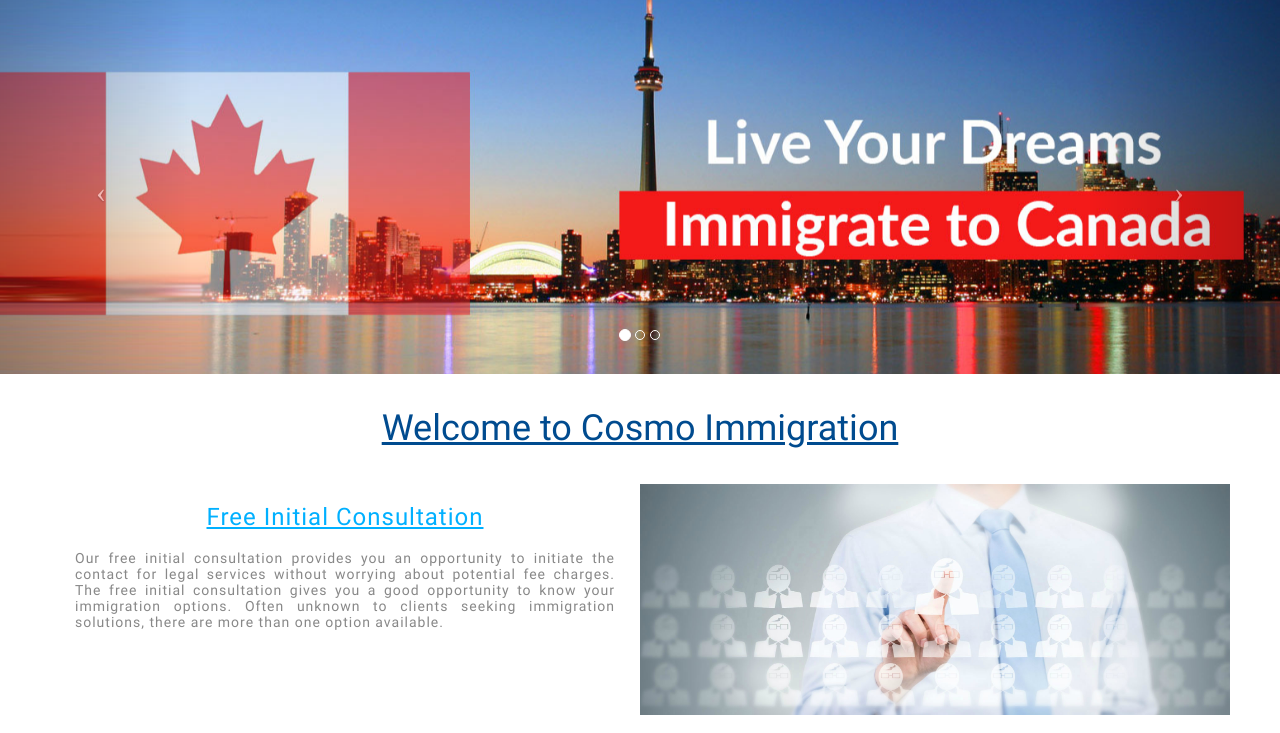
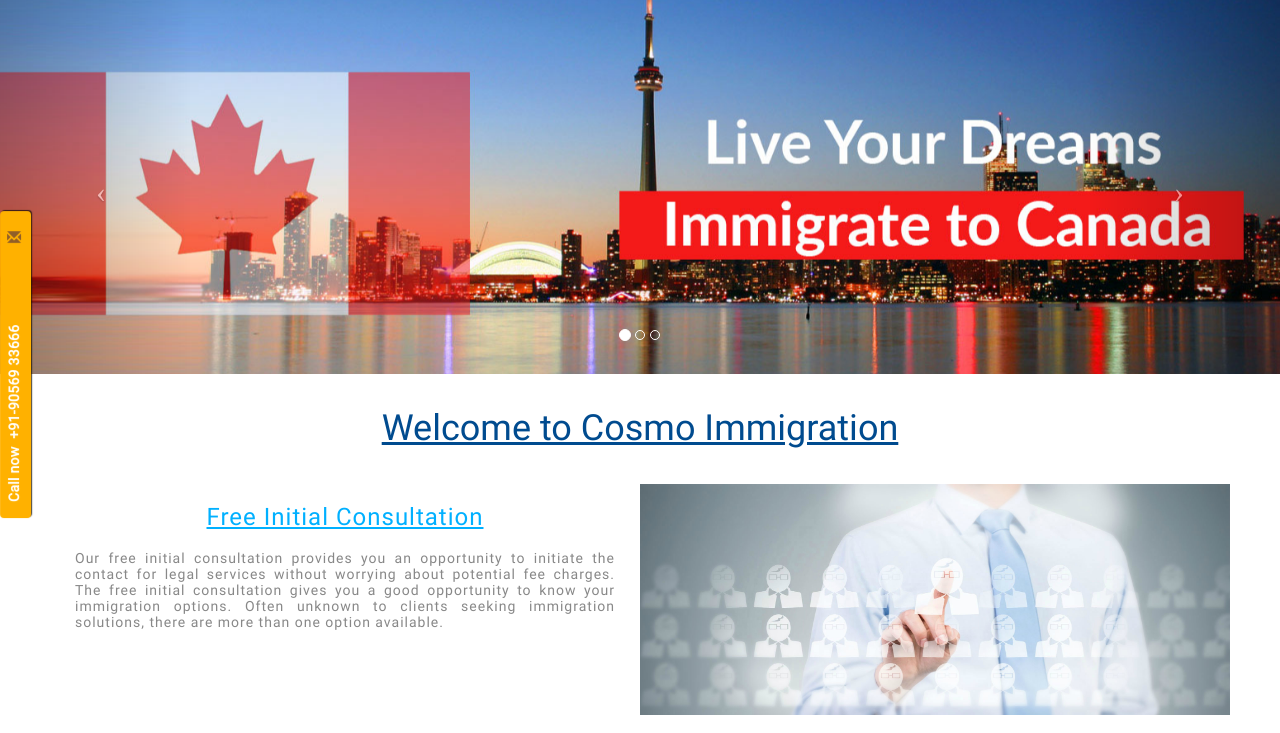
Before and after one commit to suhailgupta03/cosmo-immigration, a PHP site: page / in a window 1280 px wide. Shown: the part 51-784 px from the top of the page. Run offline with PHP 8.4, Linux system fonts and the light colour scheme.

Commit message:
added contact me sticky widget

```diff
--- a/css/modern-business.css
+++ b/css/modern-business.css
@@ -224,6 +224,7 @@
 .navbar-custom .nav>li>a:focus,.navbar-custom .nav>li>a:hover {
     color: #aaa;
     background-color: transparent;
+    text-decoration: none;
 }
 
 .country-heading{
@@ -318,3 +319,86 @@
 .bottom-content{
 	display:inline-block;
 }
+
+.call-us-alert {
+	background-color: #FFB100;
+    border-radius: 4px;
+    height: 31px;
+	width: 24%;
+    top: 50%;
+    /*margin-left:-107px;*/
+    left: -10.8%;
+    position: fixed;
+    z-index: 10;
+	-webkit-transform: rotate(-90deg);
+	-moz-transform: rotate(-90deg);
+	-ms-transform: rotate(-90deg);
+	-o-transform: rotate(-90deg);
+	transform: rotate(-90deg);
+	-webkit-box-shadow: 1px 1px 1px 0px rgba(0,0,0,0.75);
+	-moz-box-shadow: 1px 1px 1px 0px rgba(0,0,0,0.75);
+	box-shadow: 1px 1px 1px 0px rgba(0,0,0,0.75);
+}
+
+#call-us-alert-details {
+	color: white;
+}
+
+#call-us-alert-glyph > a > span.glyphicon.glyphicon-envelope{
+	-webkit-transform: rotate(90deg);
+	-moz-transform: rotate(90deg);
+	-ms-transform: rotate(90deg);
+	-o-transform: rotate(90deg);
+	transform: rotate(90deg);
+}
+
+#call-us-alert-glyph > .alert-link{
+	color: #905E28;
+}
+
+.call-us-cont{
+	padding-right: 1px;
+    padding-top: 6px;
+}
+
+#call-us-alert-details{
+	padding-left: 1px;
+}
+
+#call-us-alert-glyph{
+	padding-left: 5px;
+}
+
+#call-us-alert-details > span {
+	letter-spacing: 0.3px;
+}
+
+@media (min-width: 829px) and (max-width: 976px) {
+	.call-us-alert  {
+ 	   width: 29%;
+ 	   left: -12.9%;
+	}
+}
+
+@media (min-width: 768px) and (max-width: 831px) {
+	.call-us-alert  {
+ 	   width: 32%;
+ 	   left: -14.1%;
+	}
+	.call-us-cont {
+		display: inline-block;
+	}
+	#call-us-alert-glyph {
+ 	   padding-left: 11px;
+	}
+}
+
+@media (max-width: 767px){
+	 .call-us-alert{
+	 	width: 50%;
+	 	left: -21.8%;
+	 }
+	 .call-us-cont {
+		display: inline-block;
+	}
+}
--- a/footer.php
+++ b/footer.php
@@ -54,7 +54,7 @@
 		        	<a href="#" class='footer-links'>Terms of Service</a>
 		        	<a href="#" class='footer-links'>Privacy Policy</a>
 		        	<a href="#" class='hidden-xs footer-links'>Disclaimer</a>
-		        	<a href="#" class='hidden-xs footer-links'>Sitemap</a>
+		        	<a href="./sitemap.xml" class='hidden-xs footer-links'>Sitemap</a>
 		        </div>
 		    </div>
         </footer>
--- a/header.php
+++ b/header.php
@@ -109,4 +109,16 @@
         </div>
         <!-- /.container -->
 </nav>
+
+<!-- Call Now Widget -->
+<div class="call-us-alert col-md-12 col-sm-12 col-xs-12">
+	<div class='col-md-11 col-sm-11 col-xs-11 call-us-cont' id='call-us-alert-details'>
+		<span class='hidden-xs'><strong>Call now&nbsp;&nbsp;+91-90569 33666</strong></span>
+		<span class='visible-xs'><strong><span class="glyphicon glyphicon-earphone" aria-hidden="true"></span>&nbsp;&nbsp;+91-90569 33666</strong></span>
+	</div>
+	<div class='col-md-1 col-sm-1 col-xs-1 call-us-cont' id='call-us-alert-glyph'>
+		<a title='Check our contact details' href='./contact-us.php' class='alert-link'><span class="glyphicon glyphicon-envelope" aria-hidden="true"></span></a>
+	</div>
+</div>
+<!-- Call Now Widget Ends -->
 <?php require_once './structure/currency-converter.php'; ?>
--- a/js/common/functions.js
+++ b/js/common/functions.js
@@ -6,6 +6,7 @@
 $(function(){
 	setTitle(window.location.pathname);
 	bindServiceLinks();
+	 $('[data-toggle="tooltip"]').tooltip();
 	$(window).on('scroll',function(){
 		if(document.body.scrollTop > 0){
 			$('.scrollToTop').css('display','block');
```
